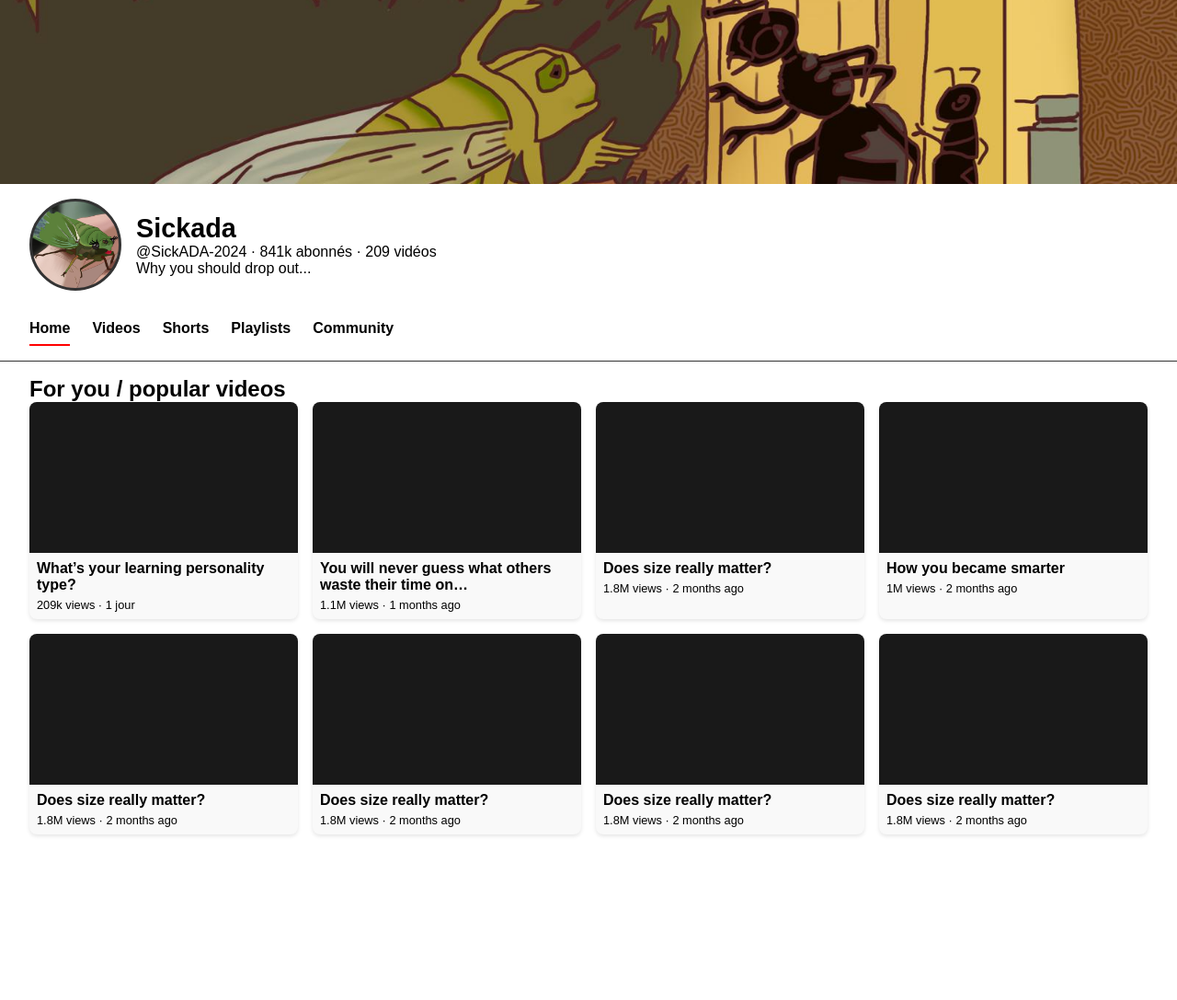
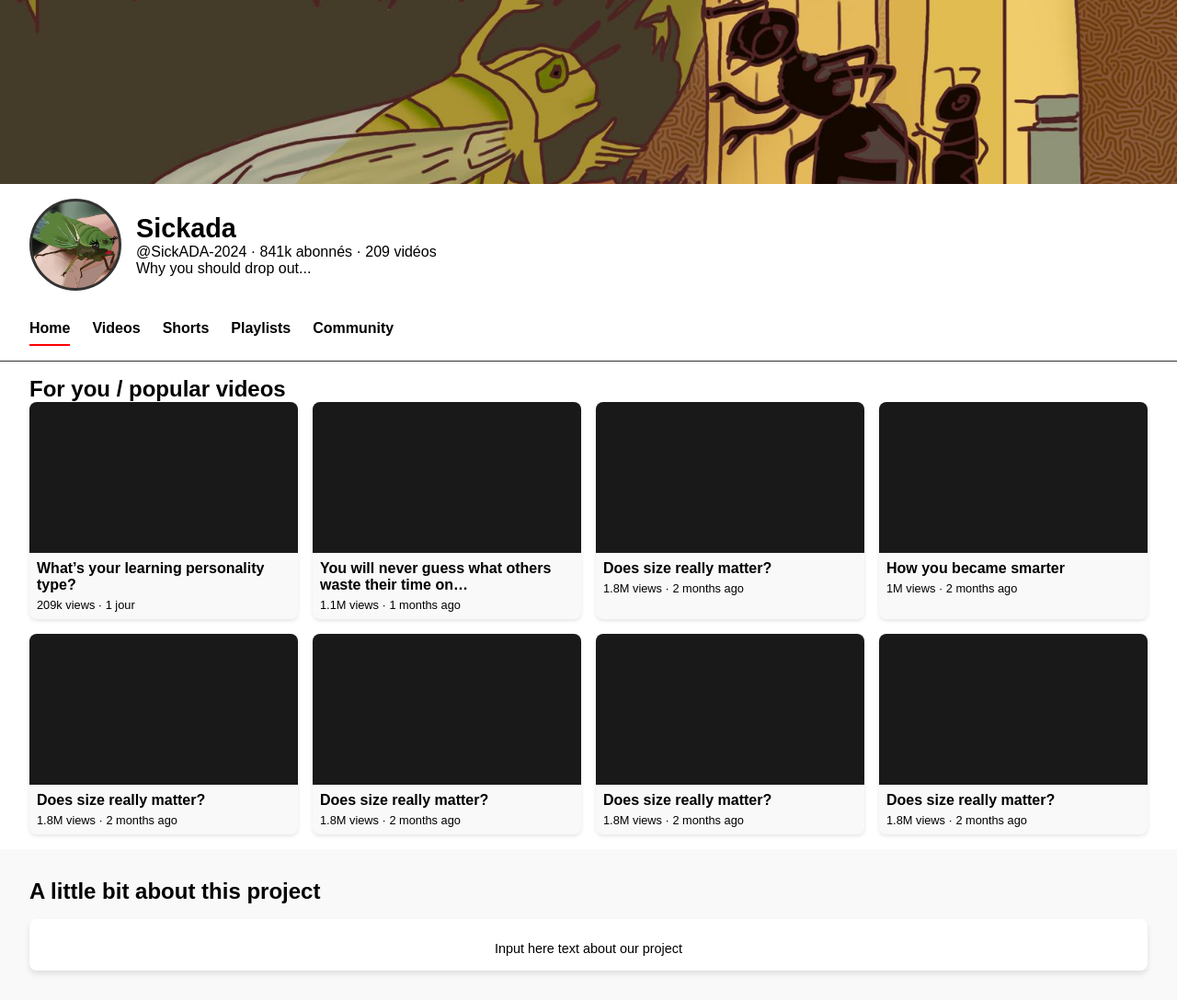
Before and after one commit to FredPili/ADAWebsite, a Jekyll site: the page index.html, which Jekyll copies as it is, in a window 1280 px wide. Shown: the whole page at 92% size. Built offline with Jekyll 4.4.1, drawn with Linux system fonts in a browser that asks for light colours; before the commit the page ends 923 px from its top, so only the background shows below that.

Commit message:
updated main

```diff
--- a/index.html
+++ b/index.html
@@ -256,5 +256,51 @@
         </div>
     </section>
 
+    <section class="text">
+        <h2> A little bit about this project </h2>
+        <div class="explore-grid">
+            <div class="explore-card">
+                <p>Input here text about our project</p>
+            </div>
+        </div>
+    </section>
+
+    <style>
+        .text {
+            padding: 2rem;
+            background-color: #f9f9f9;
+            color: black;
+        }
+        .text h2 {
+            margin-bottom: 1rem;
+            font-size: 1.5rem;
+        }
+        .explore-grid {
+            display: grid;
+            grid-template-columns: repeat(auto-fit, minmax(250px, 1fr));
+            gap: 1rem;
+        }
+        .explore-card {
+            background-color: white;
+            border-radius: 8px;
+            overflow: hidden;
+            text-align: center;
+            padding: 1rem;
+            box-shadow: 0 4px 6px rgba(0, 0, 0, 0.1);
+        }
+
+        .explore-card img {
+            width: 100%;
+            height: 150px;
+            object-fit: cover;
+            border-radius: 8px;
+        }
+
+        .explore-card p {
+            margin-top: 0.5rem;
+            font-size: 0.9rem;
+        }
+    </style>
+
 </body>
 </html>
```
